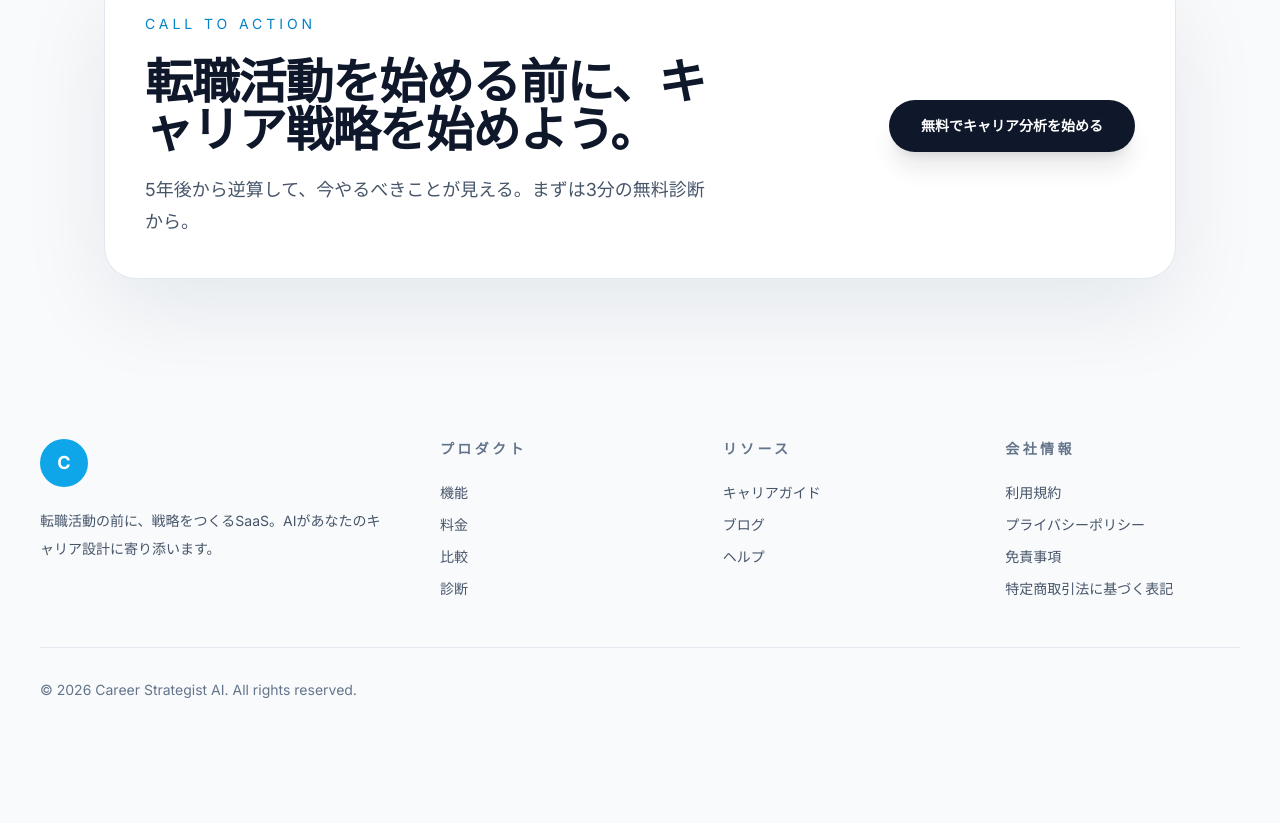
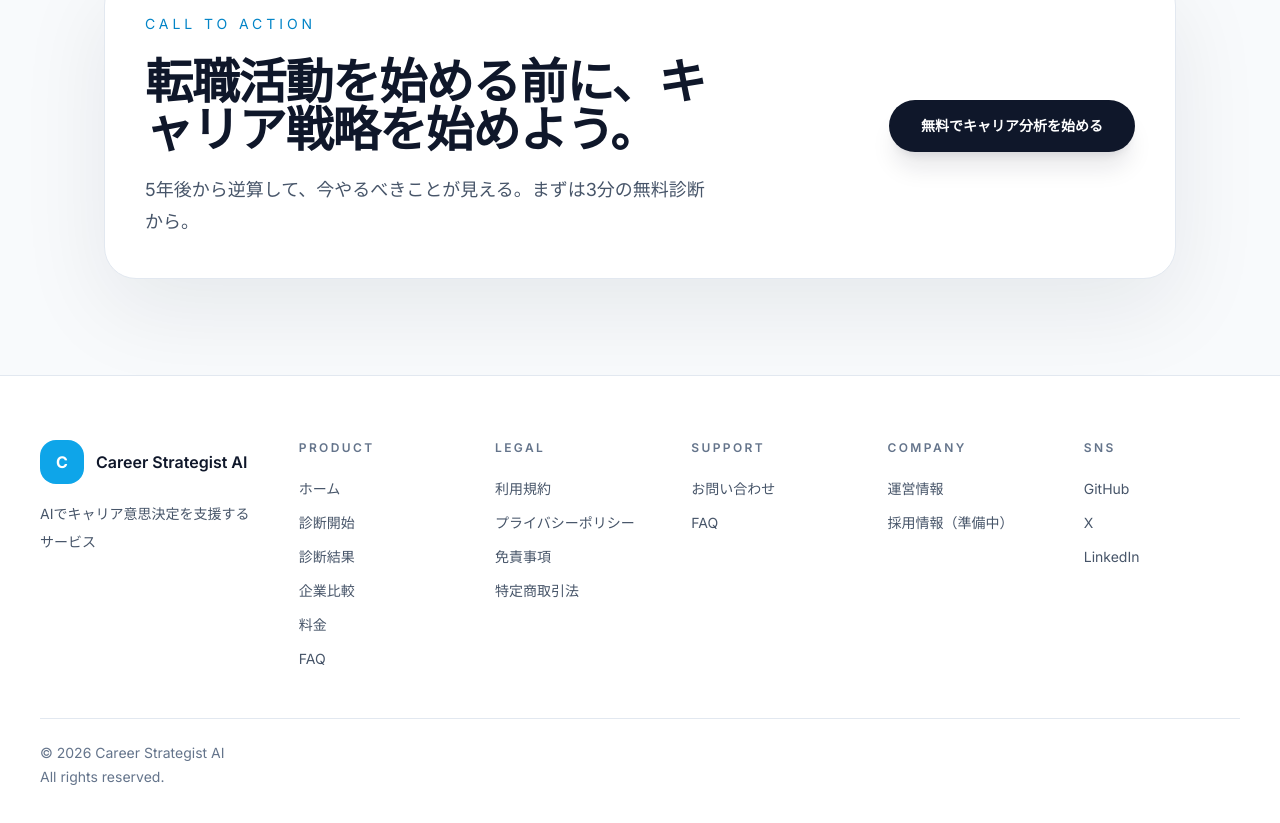
Before and after one commit to koudaiyamashiro/notesapp, a React (Vite) app: page / in a window 1280 px wide. Shown: the part 7620-8443 px from the top of the page. Before the commit the page ends 8384 px from the top, so only its background shows below. Built offline with nearby package versions, Linux system fonts and the light colour scheme; no server answers; what aws-amplify would draw is missing.

Commit message:
Finalize legal pages and production footer

```diff
--- a/src/components/Footer.jsx
+++ b/src/components/Footer.jsx
@@ -1,46 +1,120 @@
 import { Link } from 'react-router-dom'
+
+const productLinks = [
+  { label: 'ホーム', href: '/' },
+  { label: '診断開始', href: '/assessment' },
+  { label: '診断結果', href: '/result' },
+  { label: '企業比較', href: '/#comparison' },
+  { label: '料金', href: '/#pricing' },
+  { label: 'FAQ', href: '/#faq' },
+]
+
+const legalLinks = [
+  { label: '利用規約', href: '/terms' },
+  { label: 'プライバシーポリシー', href: '/privacy' },
+  { label: '免責事項', href: '/disclaimer' },
+  { label: '特定商取引法', href: '/commerce' },
+]
+
+const supportLinks = [
+  { label: 'お問い合わせ', href: 'mailto:contact@career-strategist.ai', external: true },
+  { label: 'FAQ', href: '/#faq' },
+]
+
+const companyLinks = [
+  { label: '運営情報', href: '/commerce' },
+  { label: '採用情報（準備中）', href: '#', external: true },
+]
+
+const snsLinks = [
+  { label: 'GitHub', href: '#', external: true },
+  { label: 'X', href: '#', external: true },
+  { label: 'LinkedIn', href: '#', external: true },
+]
+
+function FooterLink({ label, href, external = false }) {
+  if (external) {
+    return (
+      <a
+        className="text-sm text-slate-600 transition hover:text-slate-900"
+        href={href}
+        target={href.startsWith('http') ? '_blank' : undefined}
+        rel={href.startsWith('http') ? 'noreferrer' : undefined}
+      >
+        {label}
+      </a>
+    )
+  }
+
+  return (
+    <Link className="text-sm text-slate-600 transition hover:text-slate-900" to={href}>
+      {label}
+    </Link>
+  )
+}
 
 export default function Footer() {
   return (
-    <footer className="bg-[#F8FAFC] text-slate-700">
+    <footer className="border-t border-slate-200 bg-white text-slate-700">
       <div className="mx-auto max-w-7xl px-6 py-16 sm:px-8 lg:px-10">
-        <div className="grid gap-12 lg:grid-cols-[1.2fr_0.8fr_0.8fr_0.8fr]">
+        <div className="grid gap-10 lg:grid-cols-[1.4fr_1fr_1fr_1fr_1fr_1fr]">
           <div>
-            <div className="inline-flex h-12 w-12 items-center justify-center rounded-3xl bg-sky-500 text-lg font-bold text-white">C</div>
-            <p className="mt-5 max-w-md text-sm leading-7 text-slate-600">
-              転職活動の前に、戦略をつくるSaaS。AIがあなたのキャリア設計に寄り添います。
-            </p>
+            <div className="inline-flex items-center gap-3">
+              <div className="inline-flex h-11 w-11 items-center justify-center rounded-2xl bg-sky-500 text-base font-bold text-white">C</div>
+              <p className="text-base font-semibold text-slate-900">Career Strategist AI</p>
+            </div>
+            <p className="mt-4 max-w-sm text-sm leading-7 text-slate-600">AIでキャリア意思決定を支援するサービス</p>
           </div>
+
           <div>
-            <p className="text-sm font-semibold uppercase tracking-[0.24em] text-slate-500">プロダクト</p>
-            <ul className="mt-6 space-y-3 text-sm text-slate-600">
-              <li>機能</li>
-              <li>料金</li>
-              <li>比較</li>
-              <li>診断</li>
+            <p className="text-xs font-semibold uppercase tracking-[0.2em] text-slate-500">Product</p>
+            <ul className="mt-5 space-y-2.5">
+              {productLinks.map((item) => (
+                <li key={item.label}><FooterLink label={item.label} href={item.href} /></li>
+              ))}
             </ul>
           </div>
+
           <div>
-            <p className="text-sm font-semibold uppercase tracking-[0.24em] text-slate-500">リソース</p>
-            <ul className="mt-6 space-y-3 text-sm text-slate-600">
-              <li>キャリアガイド</li>
-              <li>ブログ</li>
-              <li>ヘルプ</li>
+            <p className="text-xs font-semibold uppercase tracking-[0.2em] text-slate-500">Legal</p>
+            <ul className="mt-5 space-y-2.5">
+              {legalLinks.map((item) => (
+                <li key={item.label}><FooterLink label={item.label} href={item.href} /></li>
+              ))}
             </ul>
           </div>
+
           <div>
-            <p className="text-sm font-semibold uppercase tracking-[0.24em] text-slate-500">会社情報</p>
-            <ul className="mt-6 space-y-3 text-sm text-slate-600">
-              <li><Link className="transition hover:text-slate-900" to="/terms">利用規約</Link></li>
-              <li><Link className="transition hover:text-slate-900" to="/privacy">プライバシーポリシー</Link></li>
-              <li><Link className="transition hover:text-slate-900" to="/disclaimer">免責事項</Link></li>
-              <li><Link className="transition hover:text-slate-900" to="/commerce">特定商取引法に基づく表記</Link></li>
+            <p className="text-xs font-semibold uppercase tracking-[0.2em] text-slate-500">Support</p>
+            <ul className="mt-5 space-y-2.5">
+              {supportLinks.map((item) => (
+                <li key={item.label}><FooterLink label={item.label} href={item.href} external={item.external} /></li>
+              ))}
+            </ul>
+          </div>
+
+          <div>
+            <p className="text-xs font-semibold uppercase tracking-[0.2em] text-slate-500">Company</p>
+            <ul className="mt-5 space-y-2.5">
+              {companyLinks.map((item) => (
+                <li key={item.label}><FooterLink label={item.label} href={item.href} external={item.external} /></li>
+              ))}
+            </ul>
+          </div>
+
+          <div>
+            <p className="text-xs font-semibold uppercase tracking-[0.2em] text-slate-500">SNS</p>
+            <ul className="mt-5 space-y-2.5">
+              {snsLinks.map((item) => (
+                <li key={item.label}><FooterLink label={item.label} href={item.href} external={item.external} /></li>
+              ))}
             </ul>
           </div>
         </div>
 
-        <div className="mt-12 border-t border-slate-200 pt-8 text-sm text-slate-500">
-          © 2026 Career Strategist AI. All rights reserved.
+        <div className="mt-12 border-t border-slate-200 pt-6 text-sm text-slate-500">
+          <p>© 2026 Career Strategist AI</p>
+          <p className="mt-1">All rights reserved.</p>
         </div>
       </div>
     </footer>
--- a/src/components/legal/LegalPageLayout.jsx
+++ b/src/components/legal/LegalPageLayout.jsx
@@ -28,6 +28,7 @@ function ClauseSection({ index, title, paragraphs = [], bullets = [] }) {
 export default function LegalPageLayout({
   title,
   subtitle,
+  establishedAt,
   revisedAt,
   sections,
 }) {
@@ -40,7 +41,10 @@ export default function LegalPageLayout({
           <p className="text-xs font-semibold uppercase tracking-[0.18em] text-sky-700">Legal</p>
           <h1 className="mt-3 text-2xl font-bold text-slate-900 sm:text-3xl">{title}</h1>
           <p className="mt-4 text-sm leading-7 text-slate-700 sm:text-base">{subtitle}</p>
-          <p className="mt-4 text-xs text-slate-500">最終改定日: {revisedAt}</p>
+          <div className="mt-4 space-y-1 text-xs text-slate-500">
+            <p>制定日: {establishedAt}</p>
+            <p>最終改定日: {revisedAt}</p>
+          </div>
         </header>
 
         <div className="mt-8 space-y-5 sm:mt-10">
--- a/src/pages/Commerce.jsx
+++ b/src/pages/Commerce.jsx
@@ -37,7 +37,10 @@ export default function Commerce() {
           <p className="mt-4 text-sm leading-7 text-slate-700 sm:text-base">
             有料サービスの提供条件、決済条件、解約条件等を特定商取引法に基づき表示しています。
           </p>
-          <p className="mt-4 text-xs text-slate-500">最終改定日: 2026-07-02</p>
+          <div className="mt-4 space-y-1 text-xs text-slate-500">
+            <p>制定日: 2026-07-02</p>
+            <p>最終改定日: 2026-07-02</p>
+          </div>
         </header>
 
         <section className="mt-8 overflow-hidden rounded-2xl border border-slate-200 bg-white shadow-sm sm:mt-10">
--- a/src/pages/Disclaimer.jsx
+++ b/src/pages/Disclaimer.jsx
@@ -12,6 +12,7 @@ const sections = [
     title: 'AI診断の限界',
     bullets: [
       'AI診断では、誤判定、誤生成、情報不足に起因する不正確な結果が生じる可能性があります。',
+      '入力情報の内容、精度、最新性によって診断結果は変動します。',
       '入力情報の不足、古い情報、曖昧な表現等により、結果の品質が低下する可能性があります。',
       'AI診断結果は将来の結果を予測または確約するものではありません。',
     ],
@@ -28,7 +29,7 @@ const sections = [
     title: '外部サービス・外部情報',
     paragraphs: [
       '本サービスはOpenAI、Tavily、AWS、Stripe等の外部サービスを利用する場合があります。',
-      '外部サービスの障害、制限、仕様変更、停止等により、サービス内容、表示、提供可否、課金・決済機能が変更される場合があります。',
+      '外部サービスの仕様変更、停止、障害、利用制限、料金変更等により、サービス内容、表示、提供可否、課金・決済機能が変更される場合があります。',
       '外部サイトへのリンク先情報、第三者が提供する企業情報、求人情報、口コミ情報等について、運営者はその正確性・合法性・有用性を保証しません。',
     ],
   },
@@ -53,6 +54,7 @@ export default function Disclaimer() {
     <LegalPageLayout
       title="免責事項"
       subtitle="AI診断サービスの性質と責任範囲について、利用前に必ずご確認ください。"
+      establishedAt="2026-07-02"
       revisedAt="2026-07-02"
       sections={sections}
     />
--- a/src/pages/Privacy.jsx
+++ b/src/pages/Privacy.jsx
@@ -29,7 +29,7 @@ const sections = [
     title: 'AI利用に関する取扱い',
     paragraphs: [
       '入力データは、AI診断生成、品質改善、不正利用防止のために利用される場合があります。',
-      '本サービスは外部AI APIを利用する場合があり、入力データはその処理のため必要範囲で外部事業者へ送信されることがあります。',
+      '本サービスはOpenAI API等の外部AI APIを利用する場合があり、入力データはその処理に必要な範囲で外部事業者へ送信されることがあります。',
       '運営者は、外部事業者との契約条件および提供仕様に応じ、適切なデータ取扱いとなるよう管理します。',
     ],
   },
@@ -80,14 +80,14 @@ const sections = [
     bullets: [
       '利便性向上、利用状況分析、セキュリティ強化のためCookie等を利用する場合があります。',
       'ブラウザ設定によりCookieを拒否・無効化した場合、一部機能が利用できない可能性があります。',
-      'アクセス解析・障害解析のため、Google Analytics、Google Tag Manager、PostHog、Mixpanel、Sentry等のツールを利用する場合があります。',
+      'アクセス解析・障害解析のため、Google Analytics、Google Tag Manager、PostHog、Mixpanel、Sentry等を将来導入する場合があります。',
       '導入ツールの追加または変更時は、本ポリシーまたは関連ページで告知します。',
     ],
   },
   {
     title: '問い合わせ先',
     paragraphs: [
-      '個人情報の取扱いに関するお問い合わせは、特定商取引法に基づく表記ページに記載の窓口、またはサービス内で案内する問い合わせフォームをご利用ください。',
+      '個人情報の取扱いに関するお問い合わせは、特定商取引法に基づく表記ページに記載のメール窓口、またはサービス内で案内する問い合わせフォームをご利用ください。',
       '本人確認を要する請求については、合理的な範囲で本人確認資料の提示を求める場合があります。',
     ],
   },
@@ -105,6 +105,7 @@ export default function Privacy() {
     <LegalPageLayout
       title="プライバシーポリシー"
       subtitle="Career Strategist AIにおける個人情報・利用情報の取扱い方針を定めています。"
+      establishedAt="2026-07-02"
       revisedAt="2026-07-02"
       sections={sections}
     />
```
Also changed, not shown: src/pages/Terms.jsx (+12 -4 lines).
